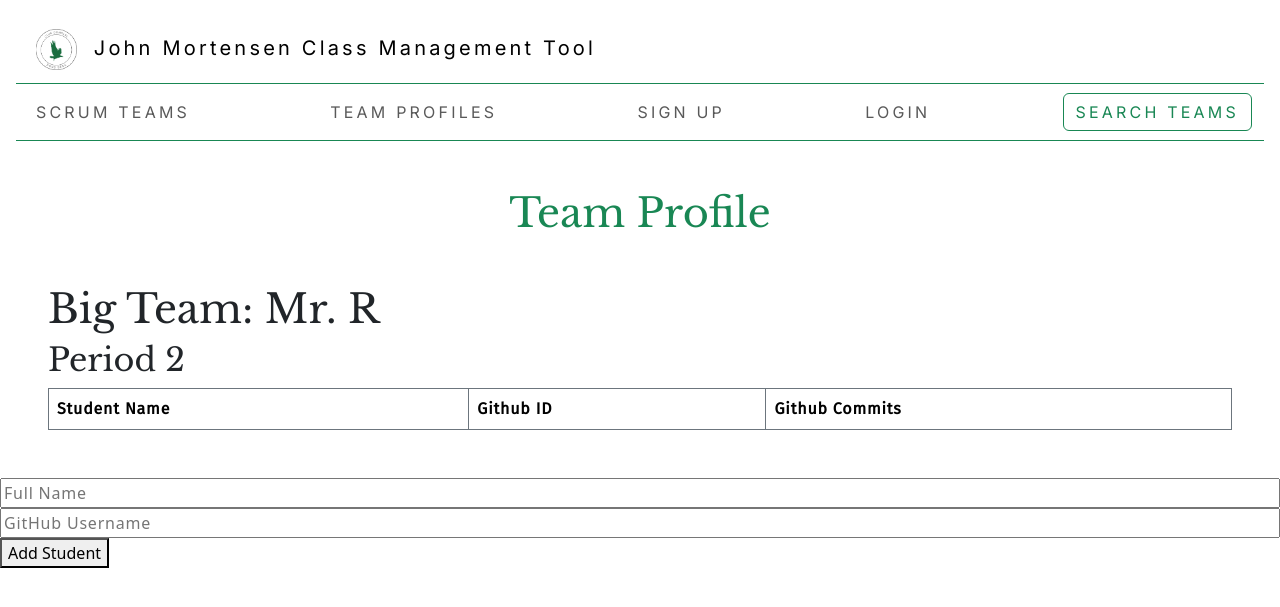
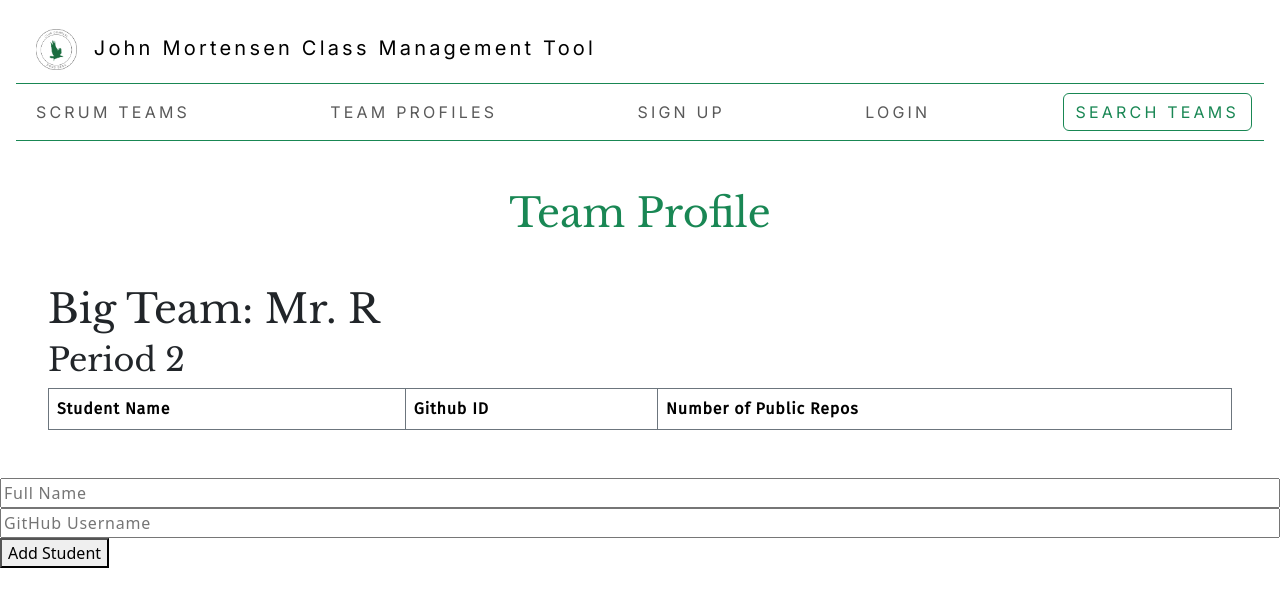
Before and after one commit to saumyapalk23/codingprojfontend, a Jekyll site: the page built from teamProfileDatabaseGITHUBAPITEST.md, in a window 1280 px wide. Shown: the top 607 px of the page. Built offline with Jekyll 4.4.1, drawn with Linux system fonts in a browser that asks for light colours; our own code applies the rules of GitHub Pages for plain Markdown files; the repository's description, which GitHub fills in, is left out.

```diff
--- a/teamProfileDatabaseGITHUBAPITEST.md
+++ b/teamProfileDatabaseGITHUBAPITEST.md
@@ -11,7 +11,7 @@
                         <th scope="col">Github ID</th>
                         <!-- <th scope="col">Blog</th>
                         <th scope="col">Github Insights</th> -->
-                        <th scope="col">Github Commits</th>
+                        <th scope="col">Number of Public Repos</th>
                         <!--<td id="username-commits"></td>-->
                     </tr>
                 </thead>
```
